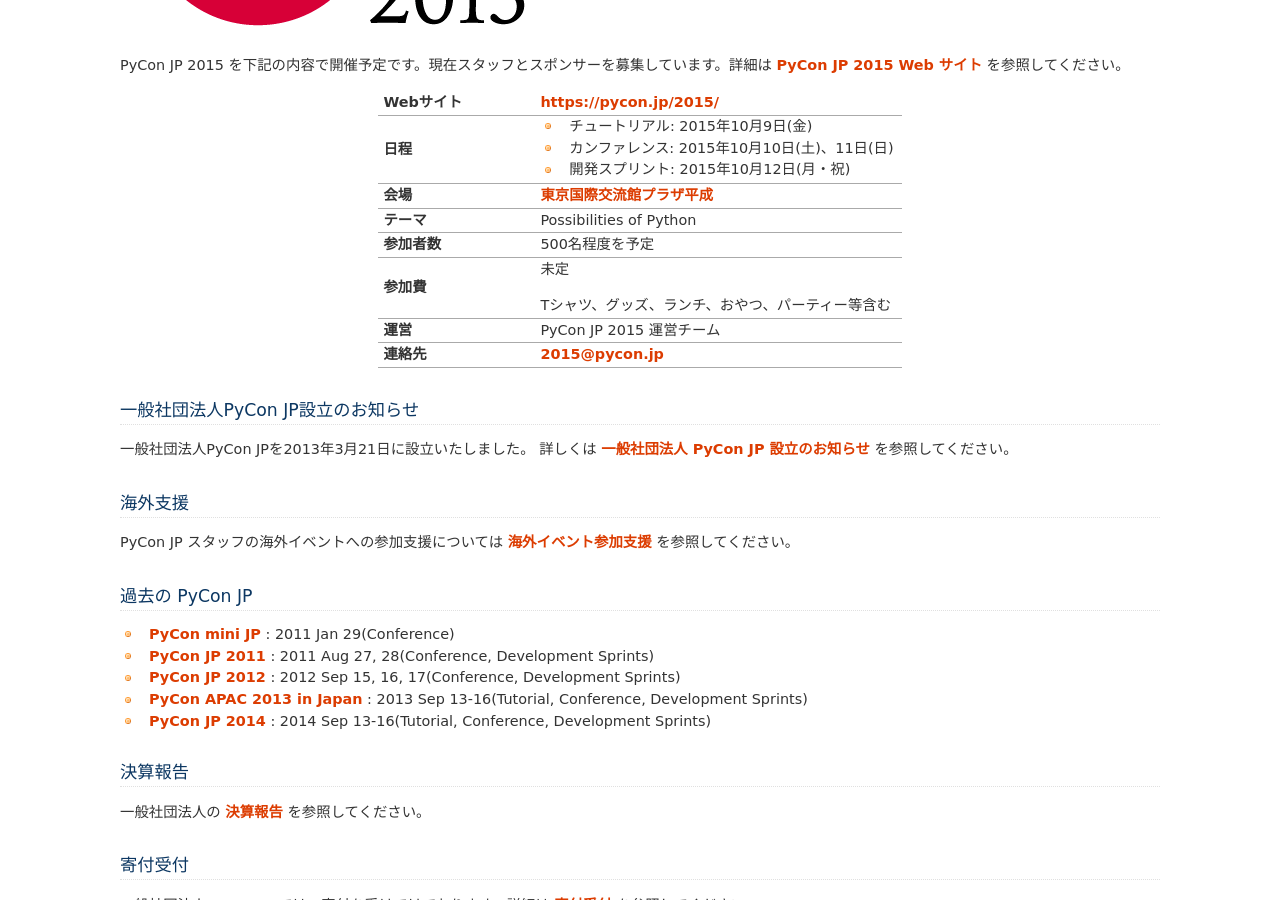
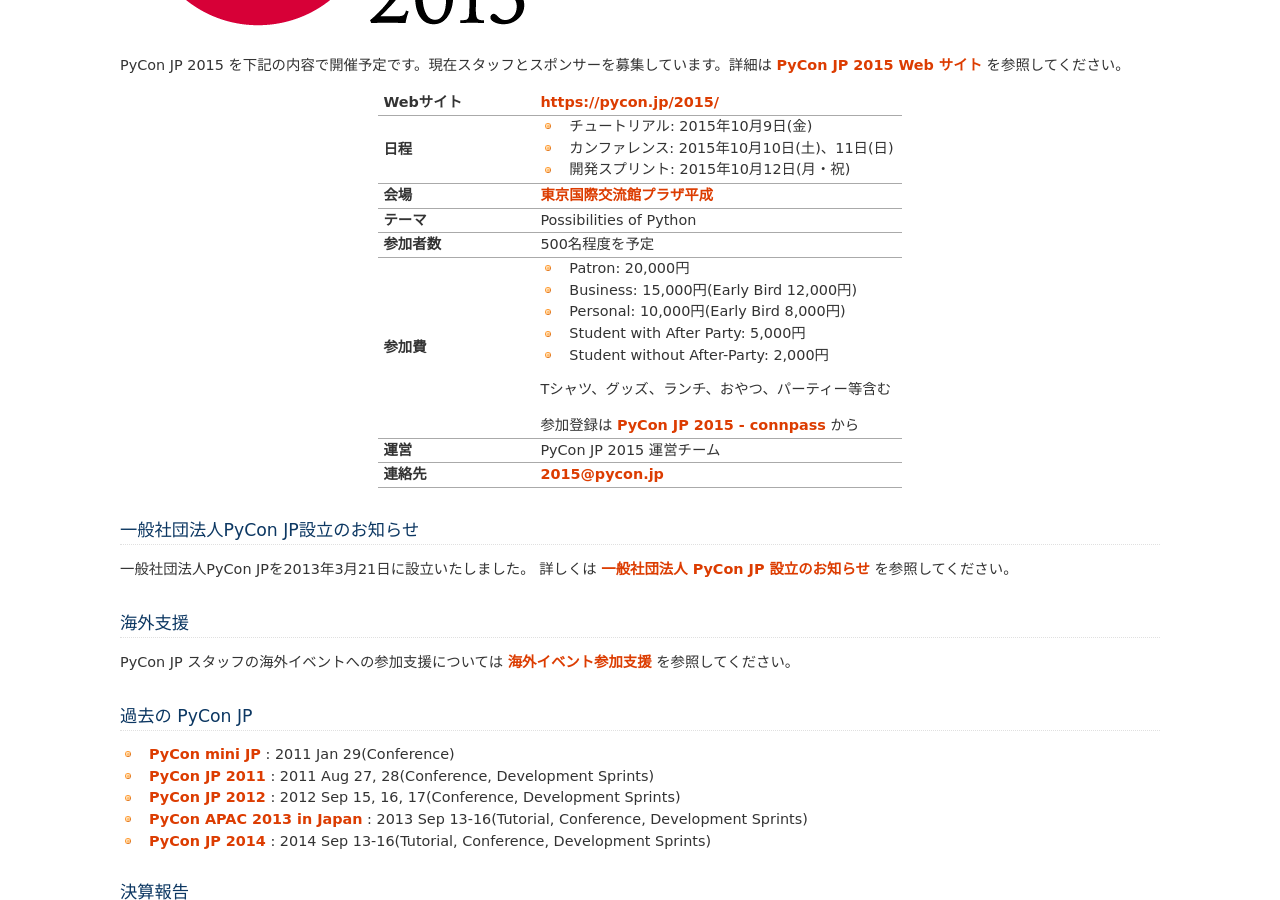
Before and after one commit to pyconjp/www.pycon.jp, a Sphinx documentation site: the page built from source/index.rst, in a window 1280 px wide and 900 px high, scrolled down 633 px. Built offline with Sphinx 7.4.7, drawn with Linux system fonts in a browser that asks for light colours.

Commit message:
参加費について記入

```diff
--- a/source/index.rst
+++ b/source/index.rst
@@ -48,9 +48,15 @@
    * - 参加者数
      - 500名程度を予定
    * - 参加費
-     - 未定
+     - - Patron: 20,000円
+       - Business: 15,000円(Early Bird 12,000円)
+       - Personal: 10,000円(Early Bird 8,000円)
+       - Student with After Party: 5,000円
+       - Student without After-Party: 2,000円
 
        Tシャツ、グッズ、ランチ、おやつ、パーティー等含む
+
+       参加登録は `PyCon JP 2015 - connpass <http://pyconjp.connpass.com/event/15146/>`_ から
    * - 運営
      - PyCon JP 2015 運営チーム
    * - 連絡先
```
